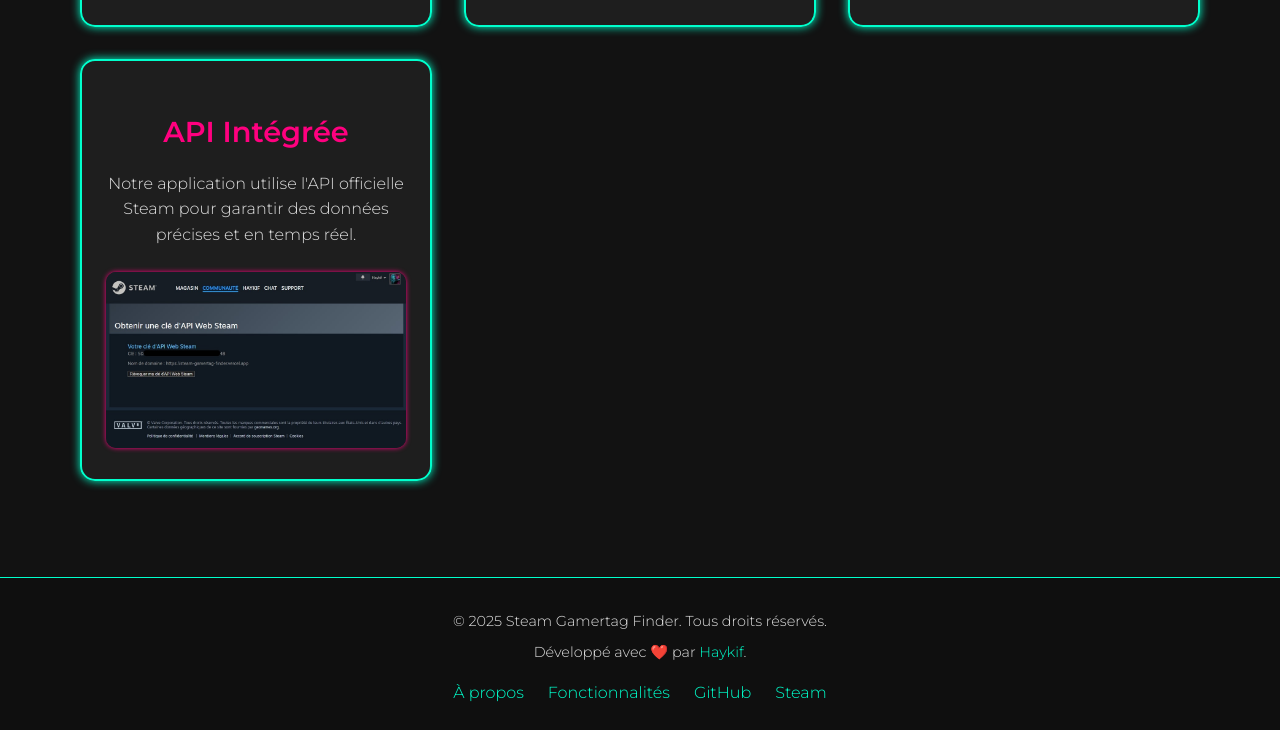
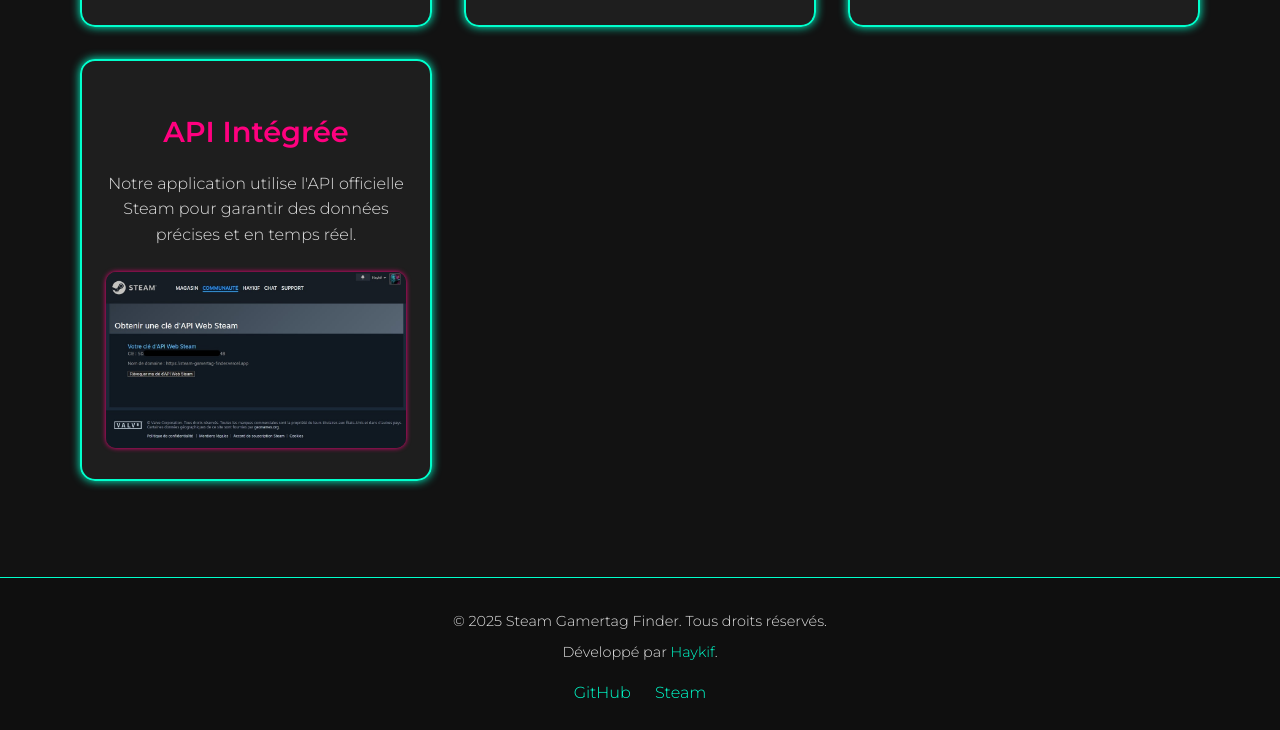
Before and after one commit to haykif/Steam-Gamertag-Search, a website: page html/features.html in a window 1280 px wide. Shown: the part 714-1444 px from the top of the page. Drawn offline with Linux system fonts and the light colour scheme; files that its build step writes are made by us from their sources.

Commit message:
correction footer

```diff
--- a/html/features.html
+++ b/html/features.html
@@ -83,11 +83,9 @@
     <footer class="footer">
         <div class="container">
             <p>&copy; 2025 Steam Gamertag Finder. Tous droits réservés.</p>
-            <p>Développé avec ❤️ par <a href="https://steamcommunity.com/id/haykif_RK800/" target="_blank">Haykif</a>.</p>
+            <p>Développé par <a href="https://steamcommunity.com/id/haykif_RK800/" target="_blank">Haykif</a>.</p>
             <ul class="footer-links">
-                <li><a href="/about">À propos</a></li>
-                <li><a href="/features">Fonctionnalités</a></li>
-                <li><a href="https://github.com/haaki/Steam-Gamertag-Search" target="_blank">GitHub</a></li>
+                <li><a href="https://github.com/haykif/" target="_blank">GitHub</a></li>
                 <li><a href="https://steamcommunity.com/id/haykif_RK800/" target="_blank">Steam</a></li>
             </ul>
         </div>
```
Also changed, not shown: html/about.html (+0 -2 lines), index.html (+2 -4 lines).
